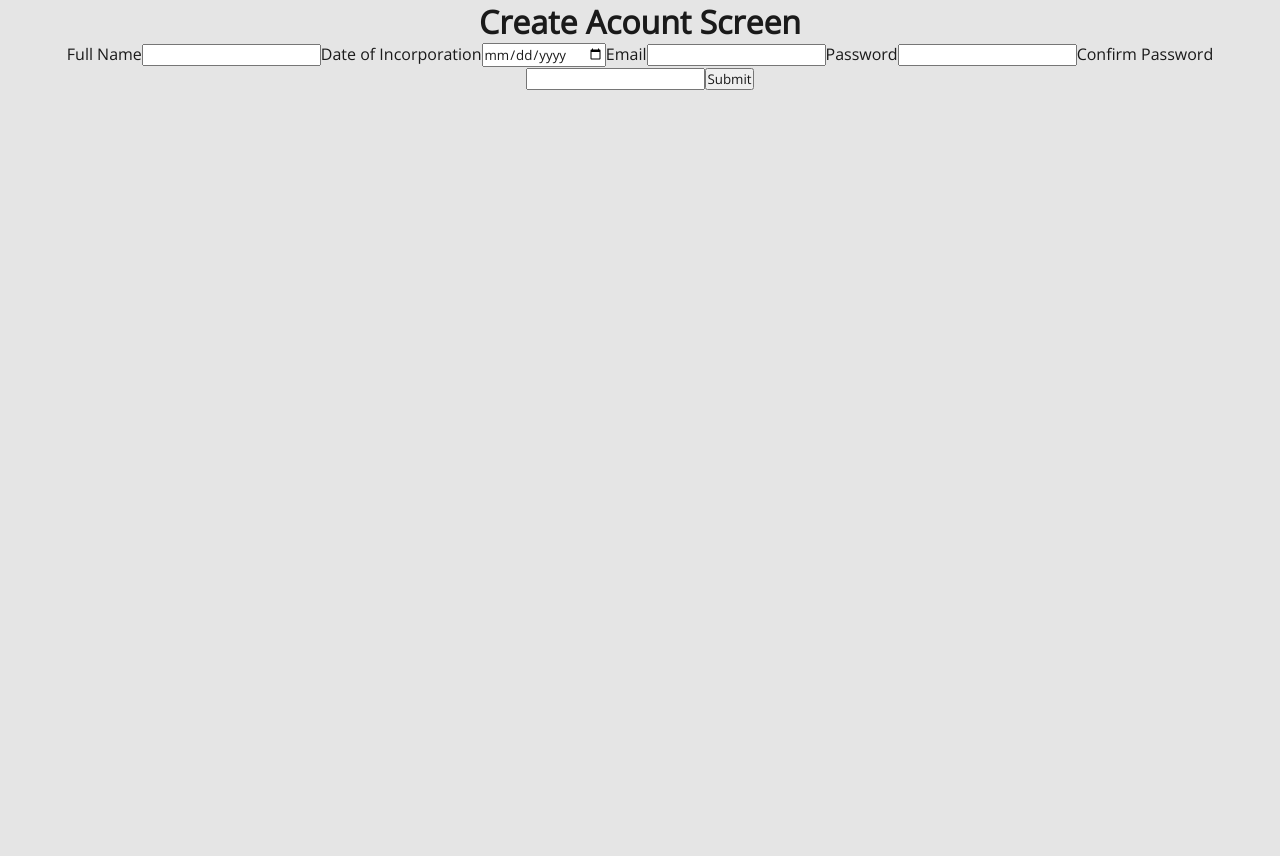
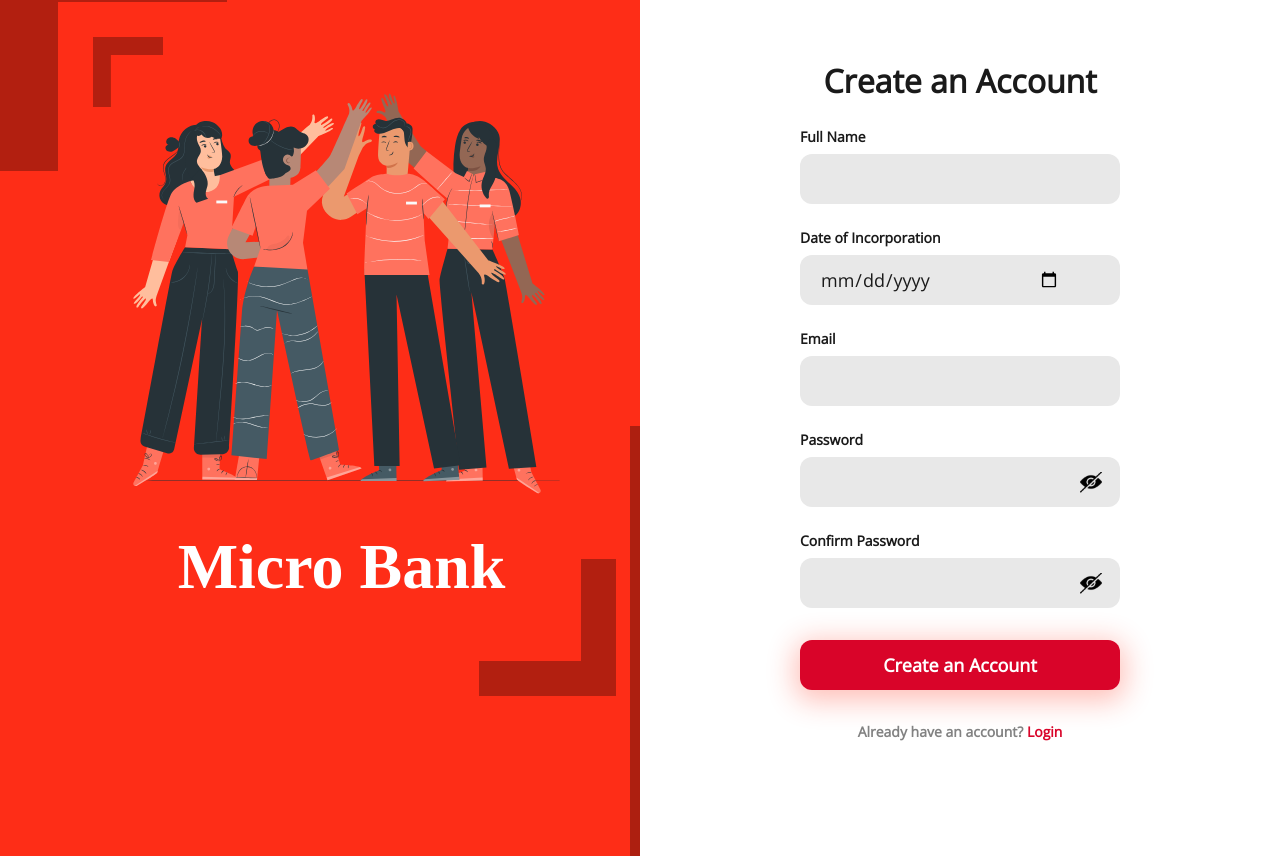
Before and after one commit to mangesh-landge/react-micro-bank, a React (Create React App) app: page /create-account in a window 1280 px wide. Before the commit the page ends 800 px from the top, so only its background shows below. Built offline with nearby package versions, Linux system fonts and the light colour scheme.

Commit message:
signup page UI added

```diff
--- /dev/null
+++ b/src/pages/SignUp/index.css
@@ -0,0 +1,242 @@
+*,
+*::after,
+*::before {
+  box-sizing: border-box;
+  padding: 0;
+  margin: 0;
+  font-family: Open Sans;
+  font-style: normal;
+  color: #1a1a1a;
+}
+
+body {
+  background: #e5e5e5;
+}
+
+.signup-container {
+  display: flex;
+  max-width: 1366px;
+  height: 100vh;
+  margin: auto;
+  align-items: center;
+  justify-content: center;
+}
+
+/* Logo side Style */
+.logo-img {
+  position: relative;
+  flex: 0.5;
+  height: 100%;
+  height: 912px !important;
+  background: #fe2d17;
+}
+
+.team-spirit-logo {
+  position: absolute;
+  top: 190px;
+  left: 0px;
+  width: 500px;
+  height: 500px;
+  margin: -110px 92px;
+}
+
+.logo-group-7 {
+  position: absolute;
+  top: 0;
+  left: 0;
+}
+
+.logo-group-6 {
+  position: absolute;
+  bottom: 160px;
+  right: 24px;
+}
+
+.logo-group-13 {
+  position: absolute;
+  bottom: 0;
+  right: 0;
+}
+
+.logo-img p {
+  position: absolute;
+  width: 401px;
+  height: 80px;
+  left: 141px;
+  top: 583px;
+
+  font-family: Orbitron;
+  font-style: normal;
+  font-weight: 900;
+  font-size: 64px;
+  line-height: 80px;
+  text-align: center;
+
+  color: #ffffff;
+}
+
+/* Form side style */
+
+.signup-form {
+  height: 100%;
+  flex: 0.5;
+  display: flex;
+  flex-direction: column;
+  justify-content: center;
+  align-items: center;
+  height: 912px;
+  background: #ffffff;
+  box-shadow: 0px 7px 8px -4px rgba(0, 0, 0, 0.2),
+    0px 13px 19px 2px rgba(0, 0, 0, 0.14),
+    0px 40px 40px 40px rgba(0, 0, 0, 0.12);
+}
+
+.signup-form > div > h1 {
+  font-weight: bold;
+  font-size: 32px;
+  line-height: 44px;
+}
+
+.form-lable {
+  margin: 24px 0 8px;
+  font-weight: bold;
+  font-size: 14px;
+  line-height: 19px;
+  color: #1a1a1a;
+}
+
+.form-input-box {
+  width: 320px;
+  height: 50px;
+  background: #e8e8e8;
+  border-radius: 12px;
+  display: flex;
+  align-items: center;
+}
+
+.form-input-box input {
+  padding: 0px 20px;
+  font-size: 18px;
+  width: 280px;
+  outline: none;
+  border: none;
+  background: transparent;
+}
+
+.form-error {
+  margin: 8px 0 8px;
+  font-size: 14px;
+  line-height: 19px;
+  color: #d90429;
+  text-align: left;
+}
+
+.create-account-button {
+  width: 320px;
+  height: 50px;
+  margin: 32px auto;
+  outline: none;
+  border: none;
+  background: #d90429;
+  box-shadow: 0px 6px 28px 5px rgba(254, 45, 23, 0.3);
+  border-radius: 12px;
+  font-weight: bold;
+  font-size: 18px;
+  line-height: 25px;
+  color: #ffffff;
+}
+
+.to-login-account {
+  font-weight: bold;
+  font-size: 14px;
+  line-height: 19px;
+  color: #828282;
+  text-align: center;
+}
+
+.to-login-account a {
+  text-decoration: none;
+  color: #d90429;
+  font-weight: bold;
+  font-size: 14px;
+  line-height: 19px;
+}
+
+#hide-password {
+  display: none;
+}
+#hide-cpassword {
+  display: none;
+}
+
+@media only screen and (max-width: 1220px) {
+  .team-spirit-logo {
+    width: 70%;
+    height: 70%;
+    position: absolute;
+    top: 20%;
+    left: 5%;
+  }
+
+  .logo-img p {
+    position: absolute;
+    top: 70%;
+    left: 18%;
+    font-size: 3rem;
+  }
+}
+
+@media only screen and (max-width: 992px) {
+  .team-spirit-logo {
+    width: 70%;
+    height: 70%;
+    position: absolute;
+    top: 20%;
+    left: 3%;
+  }
+  .logo-img p {
+    position: absolute;
+    top: 60%;
+    left: 10%;
+    font-size: 2.5rem;
+  }
+}
+
+@media only screen and (max-width: 768px) {
+  .logo-img {
+    display: none;
+  }
+
+  .form-input-box,
+  .create-account-button {
+    width: 280px;
+    height: 45px;
+  }
+
+  .form-input-box input {
+    width: 240px;
+  }
+}
+
+@media only screen and (max-width: 600px) {
+  .signup-form {
+    padding: 0 10px;
+  }
+  .logo-img {
+    display: none;
+  }
+
+  .form-input-box,
+  .create-account-button {
+    width: 240px;
+    height: 40px;
+  }
+
+  .form-input-box input {
+    width: 200px;
+  }
+
+  .signup-form div h1 {
+    font-size: 24px;
+  }
+}
--- a/src/pages/SignUp/index.tsx
+++ b/src/pages/SignUp/index.tsx
@@ -1,10 +1,18 @@
-import React, { useEffect } from "react";
+import React, { useState } from "react";
 import { Formik, Form, Field } from "formik";
 import * as Yup from "yup";
-import { useNavigate } from "react-router-dom";
+import { Link, useNavigate } from "react-router-dom";
 import { useDispatch, useSelector } from "react-redux";
 import { Dispatch } from "redux";
 import { userSignUp } from "../../redux/signUp/actionCreators";
+
+import "./index.css";
+import unHideIcon from "../../assets/file/hide_unhide.svg";
+import hideIcon from "../../assets/file/hide_logo.svg";
+import logoGroup7 from "../../assets/file/loginLogo/Group7.svg";
+import teamSpirit from "../../assets/file/loginLogo/team-spirit-pana-1.svg";
+import logoGroup6 from "../../assets/file/loginLogo/Group6.svg";
+import logoGroup13 from "../../assets/file/loginLogo/13.svg";
 
 interface SignUpValues {
   fullName: string;
@@ -43,14 +51,27 @@ export default function CreateAccount() {
   const navigate = useNavigate();
   const { isAuth } = useSelector((state: any) => state?.signUp);
   const dispatch: Dispatch<any> = useDispatch();
+  const [isHide, setIsHide] = useState<boolean>(true);
+  const [isHideConfirmPass, setIsHideConfirmPass] = useState<boolean>(true);
 
   const handleSubmit = async (values: SignUpValues) => {
     await dispatch(userSignUp(values));
     navigate("/login");
   };
   return (
-    <>
-      <h1>Create Acount Screen</h1>
+    <div className="signup-container">
+      {/* Logo */}
+      <div className="logo-img">
+        <img className="logo-group-7" src={logoGroup7} alt="logo group 7" />
+        <img className="team-spirit-logo" src={teamSpirit} alt="team spirit" />
+        <p>Micro Bank</p>
+        <img className="logo-group-6" src={logoGroup6} alt="group logo 6" />
+        <img className="logo-group-13" src={logoGroup13} alt="group logo 13" />
+      </div>
+      {/* Signup Form */}
+      <div className="signup-form">
+        <div>
+          <h1>Create an Account</h1>
           <Formik
             initialValues={{
               fullName: "",
@@ -69,34 +90,69 @@ export default function CreateAccount() {
           >
             {({ errors, touched }) => (
               <Form>
-            <label>Full Name</label>
+                <p className="form-lable">Full Name</p>
+                <div className="form-input-box">
                   <Field name="fullName" />
+                </div>
                 {errors.fullName && touched.fullName ? (
-              <div>{errors.fullName}</div>
+                  <div className="form-error">{errors.fullName}</div>
                 ) : null}
-            <label>Date of Incorporation</label>
+                <p className="form-lable">Date of Incorporation</p>
+                <div className="form-input-box">
                   <Field name="dateOfIncorporation" type="date" />
+                </div>
                 {errors.dateOfIncorporation && touched.dateOfIncorporation ? (
-              <div>{errors.dateOfIncorporation}</div>
+                  <div className="form-error">{errors.dateOfIncorporation}</div>
                 ) : null}
-            <label>Email</label>
+                <p className="form-lable">Email</p>
+                <div className="form-input-box">
                   <Field name="email" type="email" />
-            {errors.email && touched.email ? <div>{errors.email}</div> : null}
-            <label>Password</label>
-            <Field name="password" />
+                </div>
+                {errors.email && touched.email ? (
+                  <div className="form-error">{errors.email}</div>
+                ) : null}
+                <p className="form-lable">Password</p>
+                <div className="form-input-box">
+                  <Field name="password" type={isHide ? "password" : "text"} />
+                  <img
+                    onClick={() => setIsHide(!isHide)}
+                    src={isHide ? unHideIcon : hideIcon}
+                    alt="unhide"
+                  />
+                </div>
                 {errors.password && touched.password ? (
-              <div>{errors.password}</div>
+                  <div className="form-error">{errors.password}</div>
                 ) : null}
-            <label>Confirm Password</label>
-            <Field name="confirmPassword" />
+                <p className="form-lable">Confirm Password</p>
+                <div className="form-input-box">
+                  <Field
+                    name="confirmPassword"
+                    type={isHideConfirmPass ? "password" : "text"}
+                  />
+                  <img
+                    onClick={() => setIsHideConfirmPass(!isHideConfirmPass)}
+                    src={isHideConfirmPass ? unHideIcon : hideIcon}
+                    alt="unhide"
+                  />
+                </div>
                 {errors.confirmPassword && touched.confirmPassword ? (
-              <div>{errors.confirmPassword}</div>
+                  <div className="form-error">{errors.confirmPassword}</div>
                 ) : null}
 
-            <button type="submit">Submit</button>
+                <input
+                  className="create-account-button"
+                  type="submit"
+                  value="Create an Account"
+                />
+
+                <p className="to-login-account">
+                  Already have an account? <Link to={"/login"}>Login</Link>
+                </p>
               </Form>
             )}
           </Formik>
-    </>
+        </div>
+      </div>
+    </div>
   );
 }
```
Lines whose indentation alone changed are shown as unchanged.
